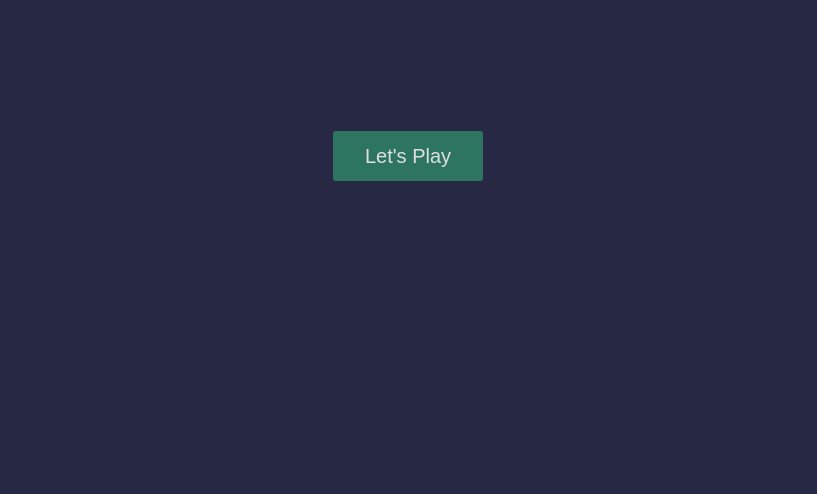
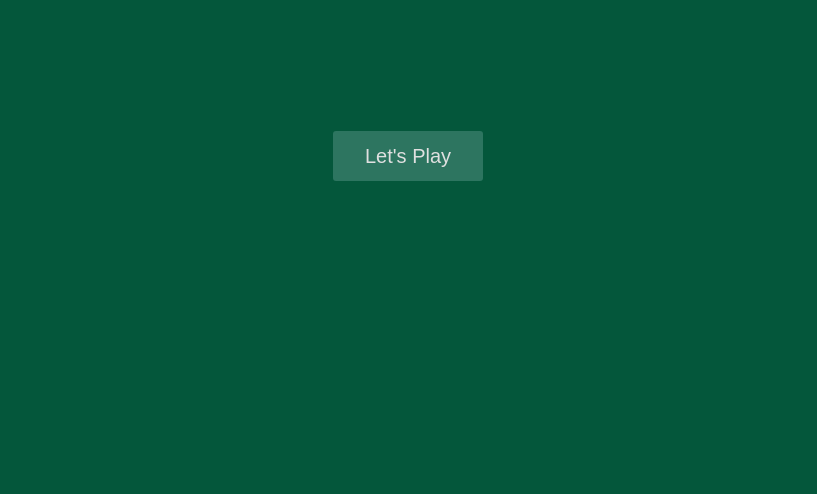
Before and after one commit to siddhant3c/PROJECT_rock-paper-scissors, a plain HTML site: page index.html in a window 1280 px wide. Shown: the part 306-800 px from the top of the page, without its empty margins (232-1049 px from the left). Drawn offline with Linux system fonts and the light colour scheme.

Commit message:
modified css

```diff
--- a/style.css
+++ b/style.css
@@ -2,11 +2,12 @@
   margin: 0;
   padding: 0;
   box-sizing: border-box;
+  font-family: Arial, Helvetica, sans-serif;
 }
 
 section {
   height: 100vh;
-  background-color: rgb(39, 41, 68);
+  background-color: rgb(4, 87, 59);
 }
 
 .score {
@@ -52,6 +53,10 @@ section {
   background-color: rgb(45, 117, 96);
   border-radius: 3px;
   cursor: pointer;
+}
+
+.intro button :hover {
+  width: 100px;
 }
 
 .match {
```
Also changed, not shown: app.js (line endings or trailing spaces).
